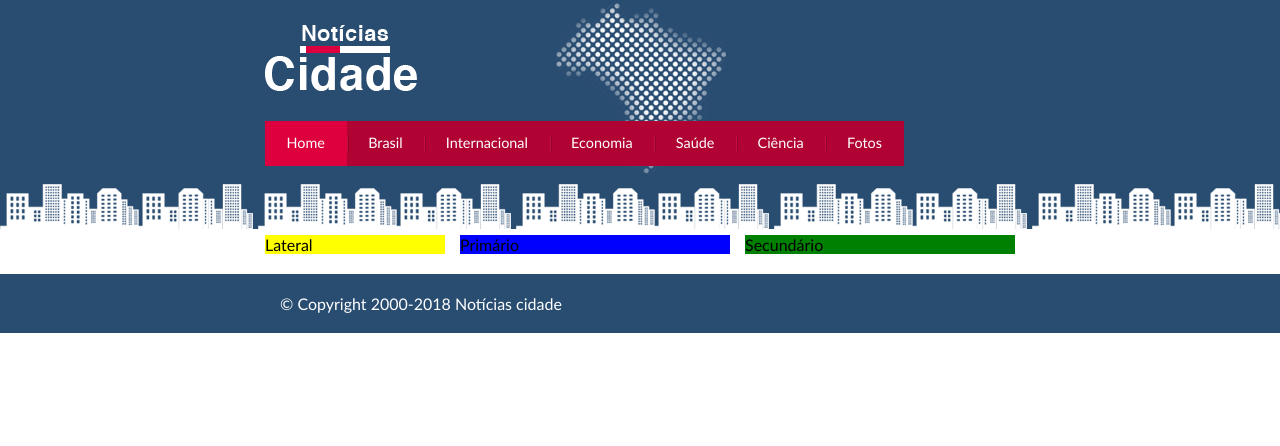
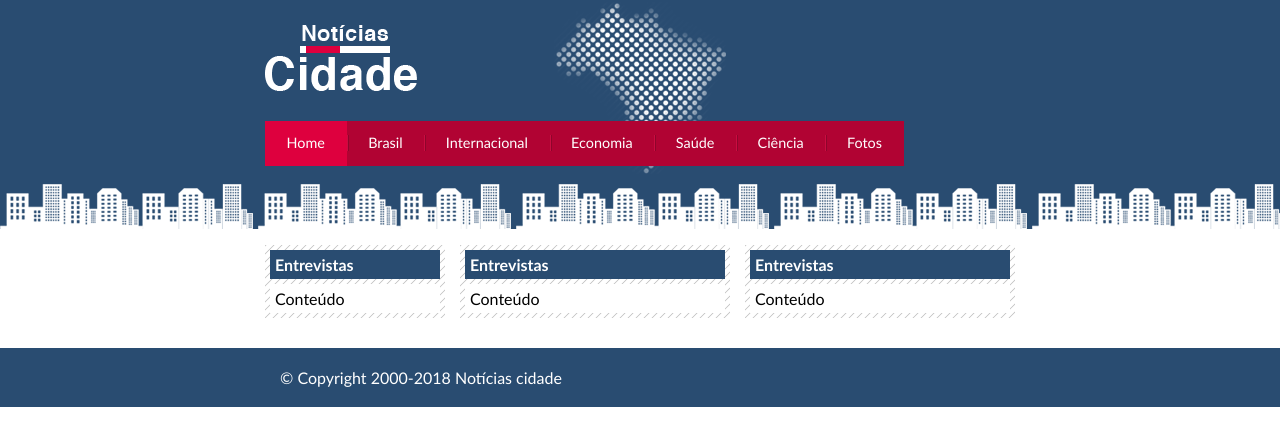
Before and after one commit to pirangabaneto/Site-de-Noticias-Cidade, a plain HTML site: page index.html in a window 1280 px wide. Drawn offline with Linux system fonts and the light colour scheme.

Commit message:
layout em colunas - parte 2

```diff
--- a/css/estilo.css
+++ b/css/estilo.css
@@ -79,25 +79,50 @@ body.fotos #navegacao a#fotos  {
 	background: #f5f5f5;
 }
 
+#lateral {
+	width: 180px;
+	float: left;
+	margin: 0 0 20px -750px;
+}
+
 #primario {
 	width: 270px;
 	float: left;
 	margin: 0 0 20px 195px;
-	background: blue;
 }
+
+#duas-colunas #primario {
+	width: 555px;
+}
+
+#uma-coluna #primario {
+	width: 750px;
+	margin: 0 0 20px 0px;
+}
+
 
 #secundario {
 	width: 270px;
 	float: left;
 	margin: 0 0 20px 15px;
-	background: green;
+}
+.caixa {
+	margin: 10px 0;
+	padding: 5px;
+	background: #f3f3f3 url(../imagens/fundo-caixa.png);
 }
 
-#lateral {
-	width: 180px;
-	float: left;
-	margin: 0 0 20px -750px;
-	background: yellow;
+h2 {
+	font-size: 1em;
+	background: #294c71;
+	color: #fff;
+	padding: 5px;
+}
+
+.caixa-conteudo {
+	background: #fff;
+	padding: 5px;
+	margin-top: 5px;
 }
 
 /*Rodape*/
--- a/index.html
+++ b/index.html
@@ -25,10 +25,35 @@
 
 		<!-- Inicio conteudo -->
 		<div id="conteudo">
+			<!--Inicio primario-->
+			<div id="primario">
+				<div class="caixa">
+					<h2>Entrevistas</h2>
+					<div class="caixa-conteudo">
+						Conteúdo
+					</div>
+				</div>
+			</div><!--Fim primario-->
 
-			<div id="primario">Primário</div>
-			<div id="secundario">Secundário</div>
-			<div id="lateral">Lateral</div>
+			<!--Inicio secundario-->
+			<div id="secundario">
+				<div class="caixa">
+					<h2>Entrevistas</h2>
+					<div class="caixa-conteudo">
+						Conteúdo
+					</div>
+				</div>
+			</div><!--Fim secunario-->
+
+			<!-- Inicio lateral -->
+			<div id="lateral">
+				<div class="caixa">
+					<h2>Entrevistas</h2>
+					<div class="caixa-conteudo">
+						Conteúdo
+					</div>
+				</div>
+			</div><!-- Fim lateral -->
 
 		</div><!-- Fim conteudo -->
 
```
